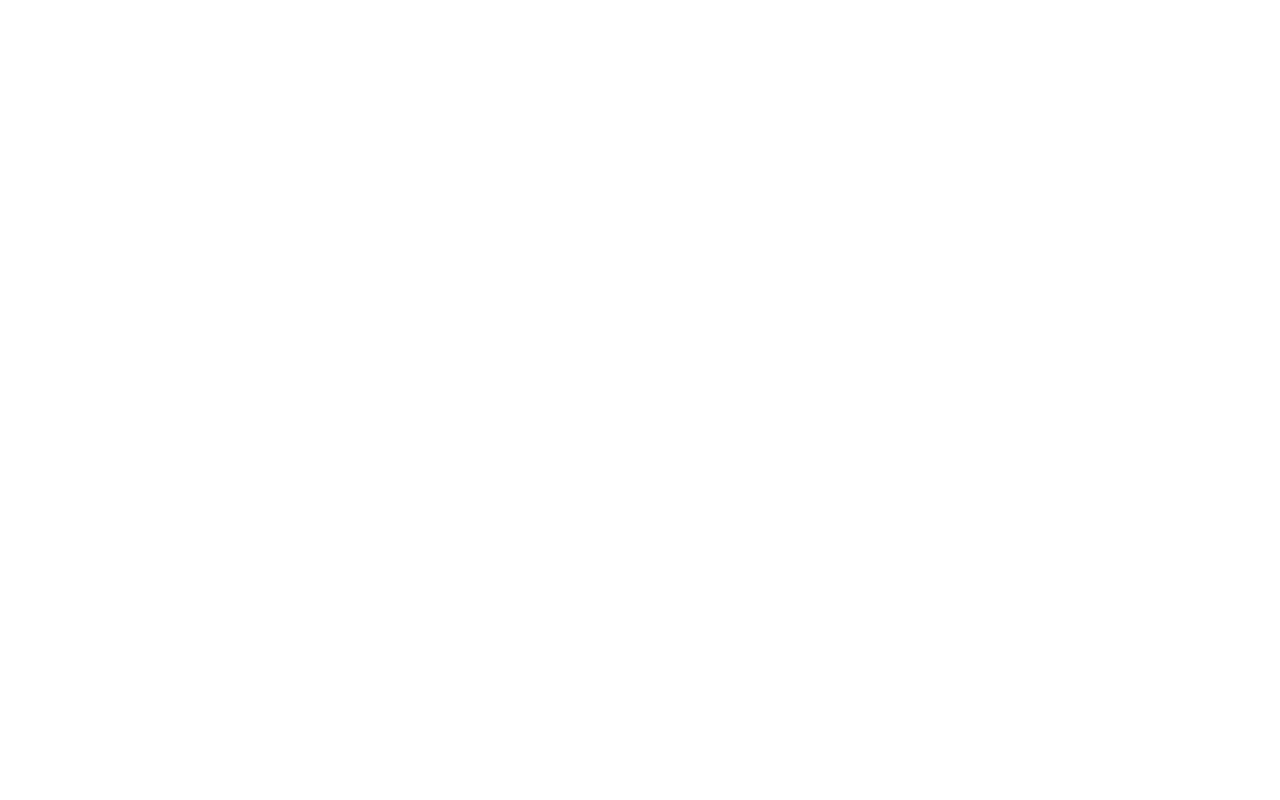
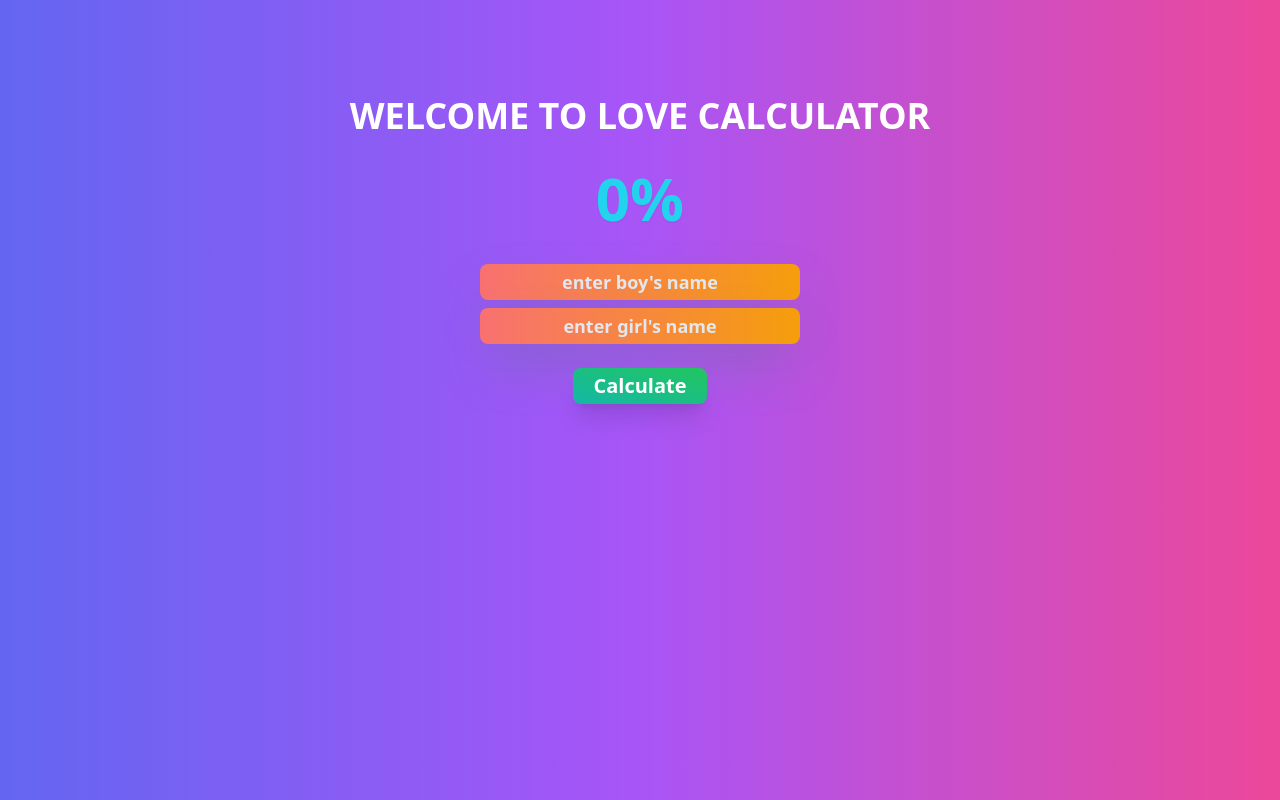
Before and after one commit to mayur1899/lovecalculator, a plain HTML site: page index.html in a window 1280 px wide. Drawn offline with Linux system fonts and the light colour scheme; the site is published under a folder, as on GitHub Pages, so addresses that start at the root find nothing; a web font is replaced by a local one.

Commit message:
Update index.html

```diff
--- a/index.html
+++ b/index.html
@@ -9,8 +9,8 @@
     <style>
       @import url('https://fonts.googleapis.com/css2?family=Honk&display=swap');
     </style>
-    <script type="module" crossorigin src="/assets/index-BJOWhe_2.js"></script>
-    <link rel="stylesheet" crossorigin href="/assets/index-BMiRC7n3.css">
+    <script type="module" src="./assets/index-BJOWhe_2.js"></script>
+    <link rel="stylesheet" href="./assets/index-BMiRC7n3.css">
   </head>
   <body>
     <div id="root"></div>
```
